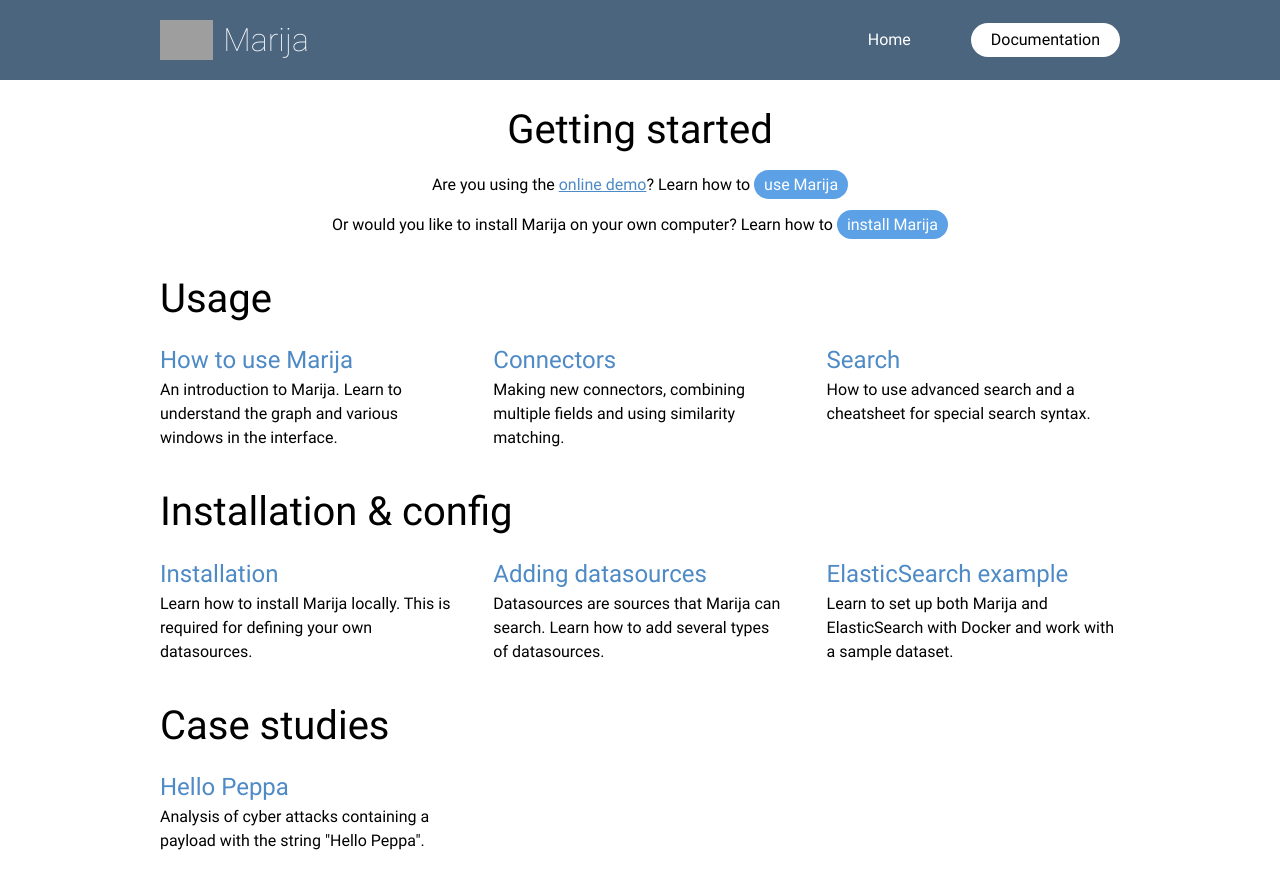
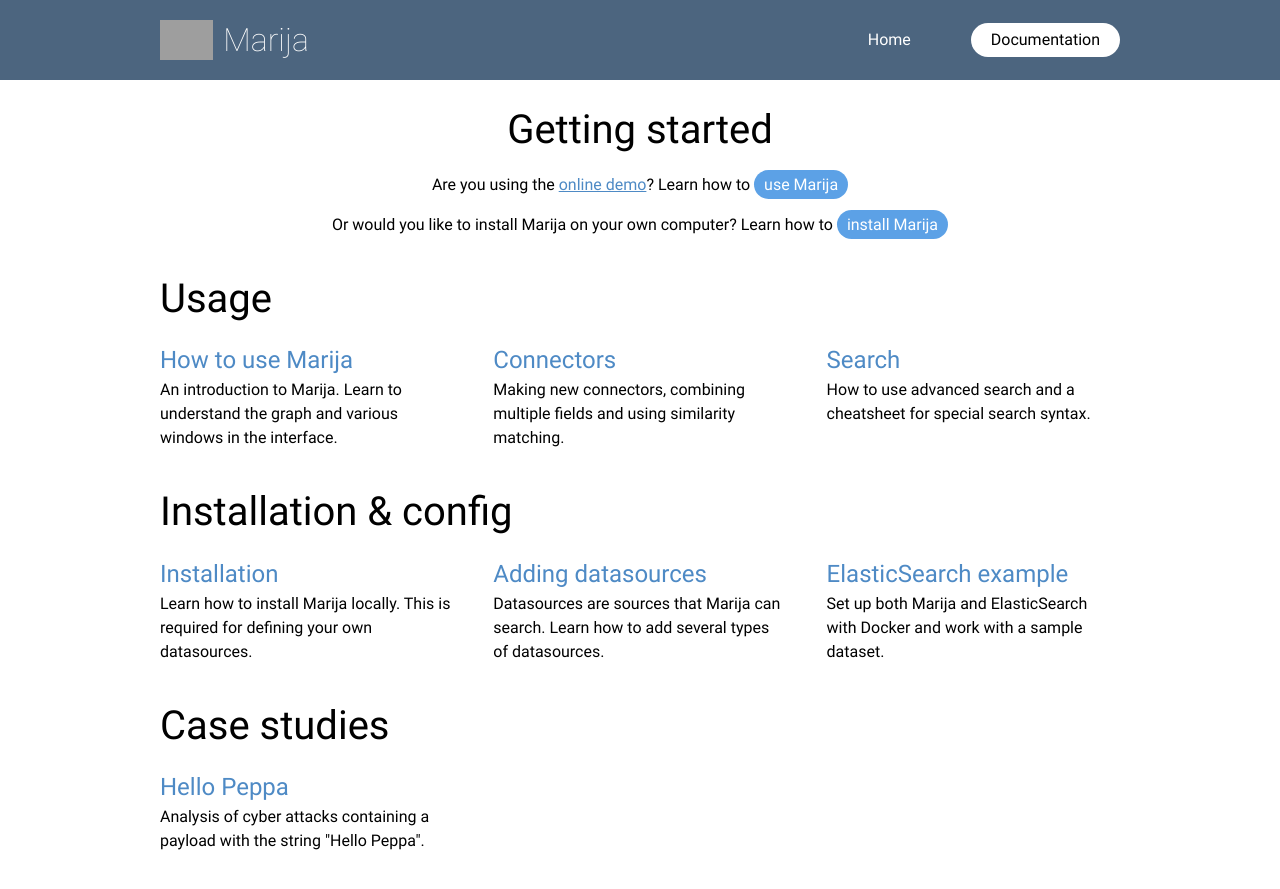
Before and after one commit to marijaio/marija-docs, a Jekyll site: the page built from index.html, in a window 1280 px wide. Shown: the top 889 px of the page. Built offline with Jekyll 4.4.1, drawn with Linux system fonts in a browser that asks for light colours; grey boxes are pictures that could not be loaded.

Commit message:
article descriptions

```diff
--- a/_data/articles.yml
+++ b/_data/articles.yml
@@ -19,7 +19,7 @@
     description: Datasources are sources that Marija can search. Learn how to add several types of datasources.
   - title: ElasticSearch example
     link: /elasticsearch-example.html
-    description: Learn to set up both Marija and ElasticSearch with Docker and work with a sample dataset.
+    description: Set up both Marija and ElasticSearch with Docker and work with a sample dataset.
 - title: Case studies
   articles:
   - title: Hello Peppa
```
